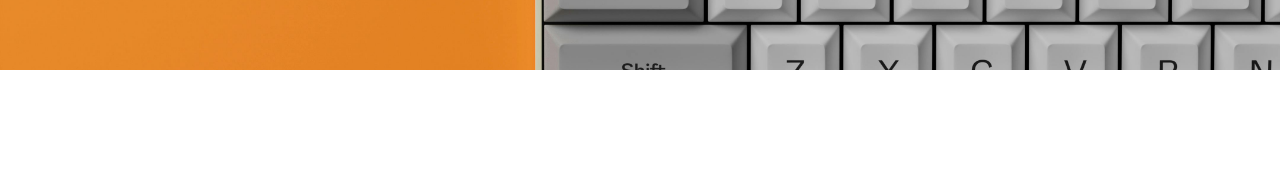
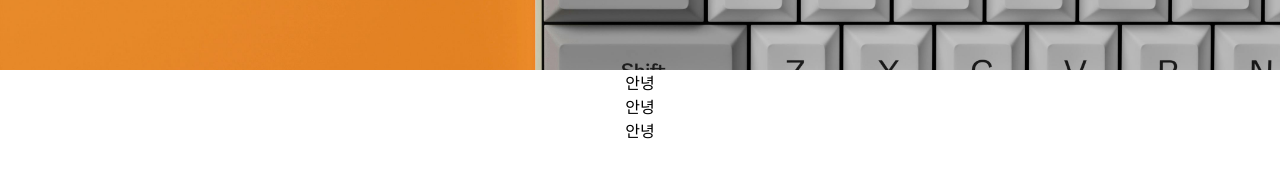
Before and after one commit to Minn97u/Blog, a React (Create React App) app: page / in a window 1280 px wide. Shown: the part 270-448 px from the top of the page. Built offline with nearby package versions, Linux system fonts and the light colour scheme; the HTML template or start-up script is replaced by a standard one.

Commit message:
feat : background 설정 1

```diff
--- a/src/App.js
+++ b/src/App.js
@@ -1,7 +1,7 @@
 /* eslint-disable */
 
 import React from "react";
-import { Button, Container, Nav, Navbar } from "react-bootstrap";
+import { Container, Nav, Navbar } from "react-bootstrap";
 import "./App.css";
 
 function App() {
@@ -19,6 +19,14 @@ function App() {
         </Container>
       </Navbar>
       <div className="main-bg"></div>
+      <div className="container">
+        <div className="row">
+          <div className="col-md-4">안녕</div>
+          <div className="col-md-4">안녕</div>
+          <div className="col-md-4">안녕</div>
+
+        </div>
+      </div>
     </div>
   );
 }
```
